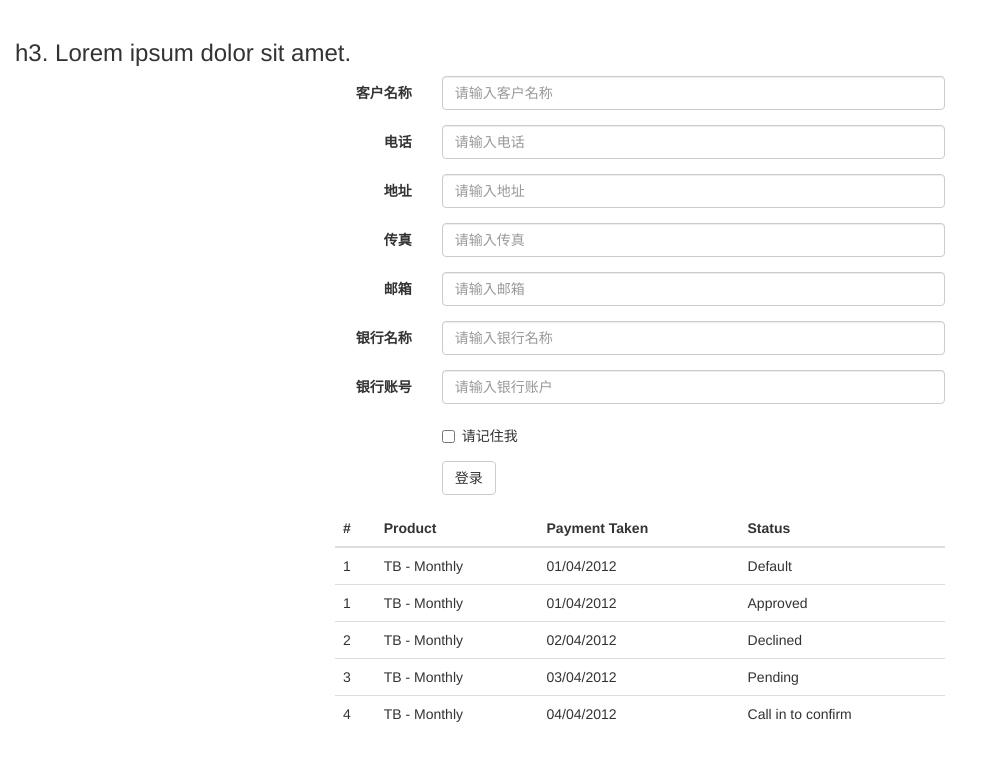
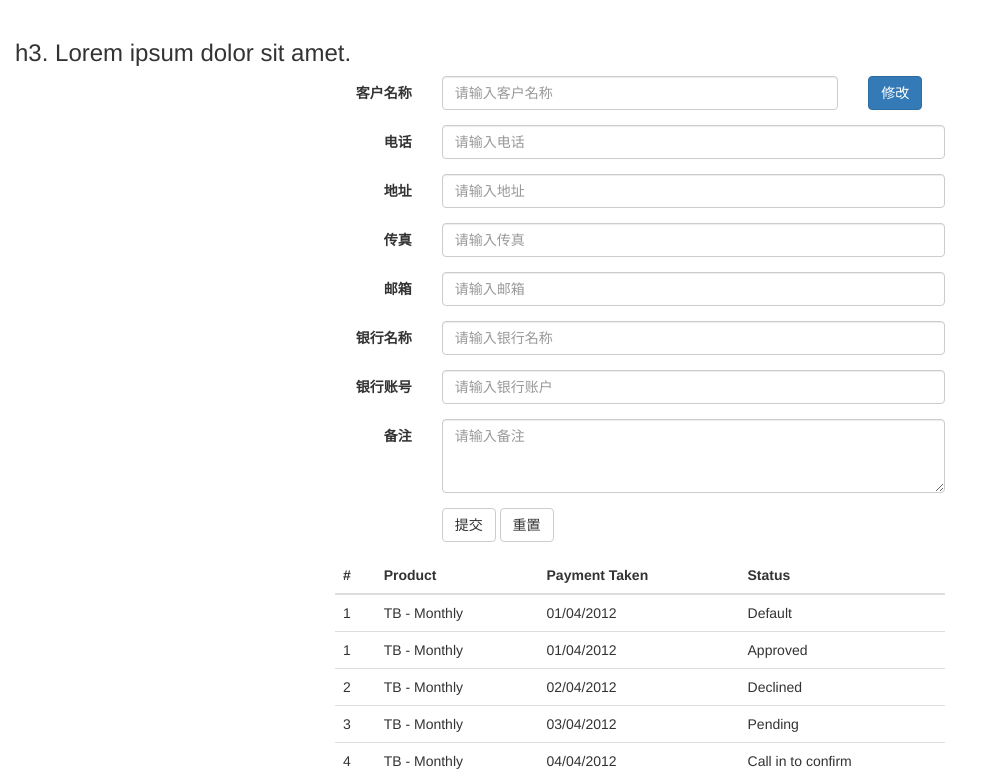
Before and after one commit to SeulYoung/ContractManagement, a Django app: page /customer_modify/ in a window 1280 px wide. Shown: the part 52-834 px from the top of the page, without its empty margins (0-992 px from the left). Before the commit the page ends 774 px from the top, so only its background shows below. Run offline with Django 3.2, Linux system fonts and the light colour scheme; some libraries are stand-ins or nearby versions.

Commit message:
数据库

```diff
--- a/app/models.py
+++ b/app/models.py
@@ -60,6 +60,7 @@ class Customer(models.Model):
     email = models.EmailField(verbose_name='email', max_length=20)
     bank = models.CharField(verbose_name='bank', max_length=50)
     account = models.CharField(verbose_name='account', max_length=50)
+    remark = models.CharField(verbose_name='remark', max_length=200)
 
 
 class Attachment(models.Model):
--- a/templates/customer_modify.html
+++ b/templates/customer_modify.html
@@ -52,67 +52,91 @@
 				h3. Lorem ipsum dolor sit amet.
 			</h3>
 			<div class="row">
+
 				<div class="col-md-3">
 				</div>
 				<div class="col-md-6">
-					<form class="form-horizontal" role="form">
+					<form class="form-horizontal" role="form" method="POST">
                         <div class="form-group">
                             <label for="name" class="col-sm-2 control-label">客户名称</label>
-                            <div class="col-sm-10">
-                                <input type="text" class="form-control" id="name" placeholder="请输入客户名称">
+                            <div class="col-sm-8">
+                                <input type="text" class="form-control" name="name" id="name" placeholder="请输入客户名称">
                             </div>
+
+							 <div class=" col-sm-2">
+
+								 <button class="btn btn-primary"  data-target="#myModal">
+								修改
+								</button>
+								 <div class="modal fade" id="myModal" tabindex="-1" role="dialog" aria-labelledby="myModalLabel" aria-hidden="true">
+								<div class="modal-dialog">
+									<div class="modal-content">
+										<div class="modal-header">
+											<button type="button" class="close" data-dismiss="modal" aria-hidden="true">&times;</button>
+											<h4 class="modal-title" id="myModalLabel">模态框（Modal）标题</h4>
+										</div>
+										<div class="modal-body">在这里添加一些文本</div>
+										<div class="modal-footer">
+											<button type="button" class="btn btn-default" data-dismiss="modal">关闭</button>
+											<button type="button" class="btn btn-primary">提交更改</button>
+										</div>
+									</div><!-- /.modal-content -->
+								</div><!-- /.modal -->
+							</div>
+                            </div>
+
                         </div>
                         <div class="form-group">
                             <label for="tel" class="col-sm-2 control-label">电话</label>
                             <div class="col-sm-10">
-                                <input type="text" class="form-control" id="tel" placeholder="请输入电话">
+                                <input type="text" class="form-control" id="tel" name="tel" placeholder="请输入电话">
                             </div>
                         </div>
                         <div class="form-group">
                             <label for="address" class="col-sm-2 control-label">地址</label>
                             <div class="col-sm-10">
-                                <input type="text" class="form-control" id="address" placeholder="请输入地址">
+                                <input type="text" class="form-control" id="address" name="address" placeholder="请输入地址">
                             </div>
                         </div>
                         <div class="form-group">
                             <label for="fax" class="col-sm-2 control-label">传真</label>
                             <div class="col-sm-10">
-                                <input type="text" class="form-control" id="fax" placeholder="请输入传真">
+                                <input type="text" class="form-control" id="fax" name="fax" placeholder="请输入传真">
                             </div>
                         </div>
                         <div class="form-group">
                             <label for="code" class="col-sm-2 control-label">邮箱</label>
                             <div class="col-sm-10">
-                                <input type="text" class="form-control" id="code" placeholder="请输入邮箱">
+                                <input type="text" class="form-control" id="code"  name="code" placeholder="请输入邮箱">
                             </div>
                         </div>
                         <div class="form-group">
                             <label for="bank" class="col-sm-2 control-label">银行名称</label>
                             <div class="col-sm-10">
-                                <input type="text" class="form-control" id="bank" placeholder="请输入银行名称">
+                                <input type="text" class="form-control" id="bank" name="bank" placeholder="请输入银行名称">
                             </div>
                         </div>
                         <div class="form-group">
                             <label for="account" class="col-sm-2 control-label">银行账号</label>
                             <div class="col-sm-10">
-                                <input type="text" class="form-control" id="account" placeholder="请输入银行账户">
+                                <input type="text" class="form-control" id="account" name="account" placeholder="请输入银行账户">
                             </div>
                         </div>
+                         <div class="form-group">
+                            <label for="remark" class="col-sm-2 control-label">备注</label>
+                            <div class="col-sm-10">
+                                <textarea class="form-control" id="remark" rows="3" name="remark" placeholder="请输入备注"></textarea>
 
-                        <div class="form-group">
-                            <div class="col-sm-offset-2 col-sm-10">
-                                <div class="checkbox">
-                                    <label>
-                                        <input type="checkbox"> 请记住我
-                                    </label>
-                                </div>
                             </div>
                         </div>
                         <div class="form-group">
                             <div class="col-sm-offset-2 col-sm-10">
-                                <button type="submit" class="btn btn-default">登录</button>
+                                <button type="submit" class="btn btn-default">提交</button>
+
+                                <a href="/customer_add" class="btn btn-default">重置</a>
                             </div>
                         </div>
+
                     </form>
 
 				</div>
```
Also changed, not shown: templates/customer_add.html (+8 -8 lines), templates/customer_delete.html (+17 -16 lines), app/migrations/0001_initial.py.
